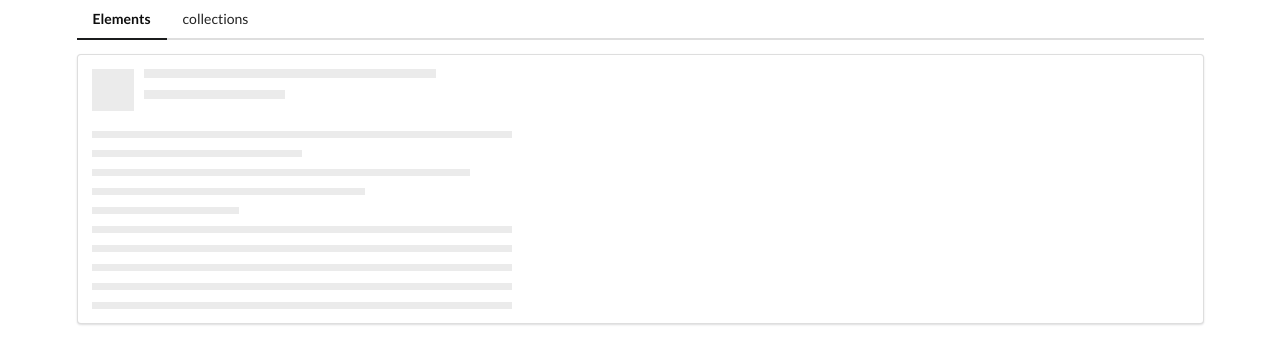
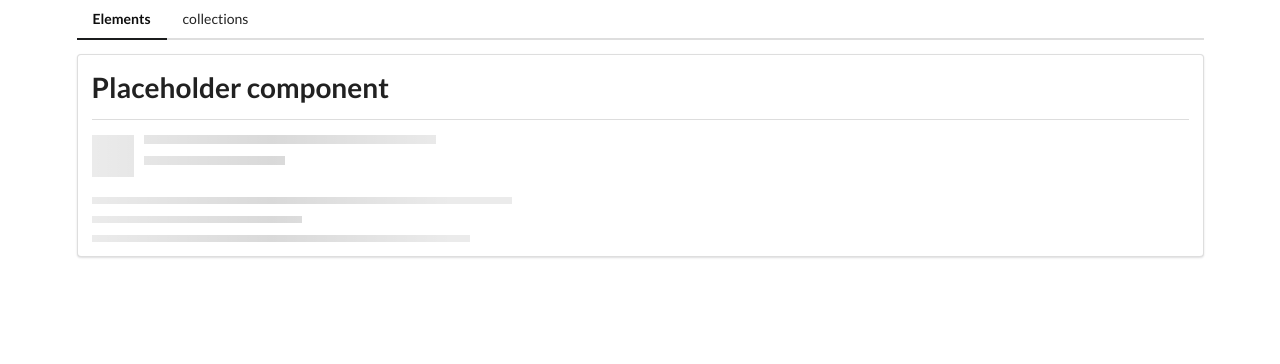
Before and after one commit to retro2115/moduleproject, an Angular app: page /elements in a window 1280 px wide. Shown: the top 364 px of the page. Built offline with nearby package versions, Linux system fonts and the light colour scheme.

Commit message:
adding a divider element

```diff
--- a/src/app/elements/elementshome/elementshome.component.html
+++ b/src/app/elements/elementshome/elementshome.component.html
@@ -1 +1,3 @@
-<app-placeholder [lines]="10"></app-placeholder>
+<h1>Placeholder component</h1>
+<div class="ui divider"></div>
+<app-placeholder [lines]="3"></app-placeholder>
```
